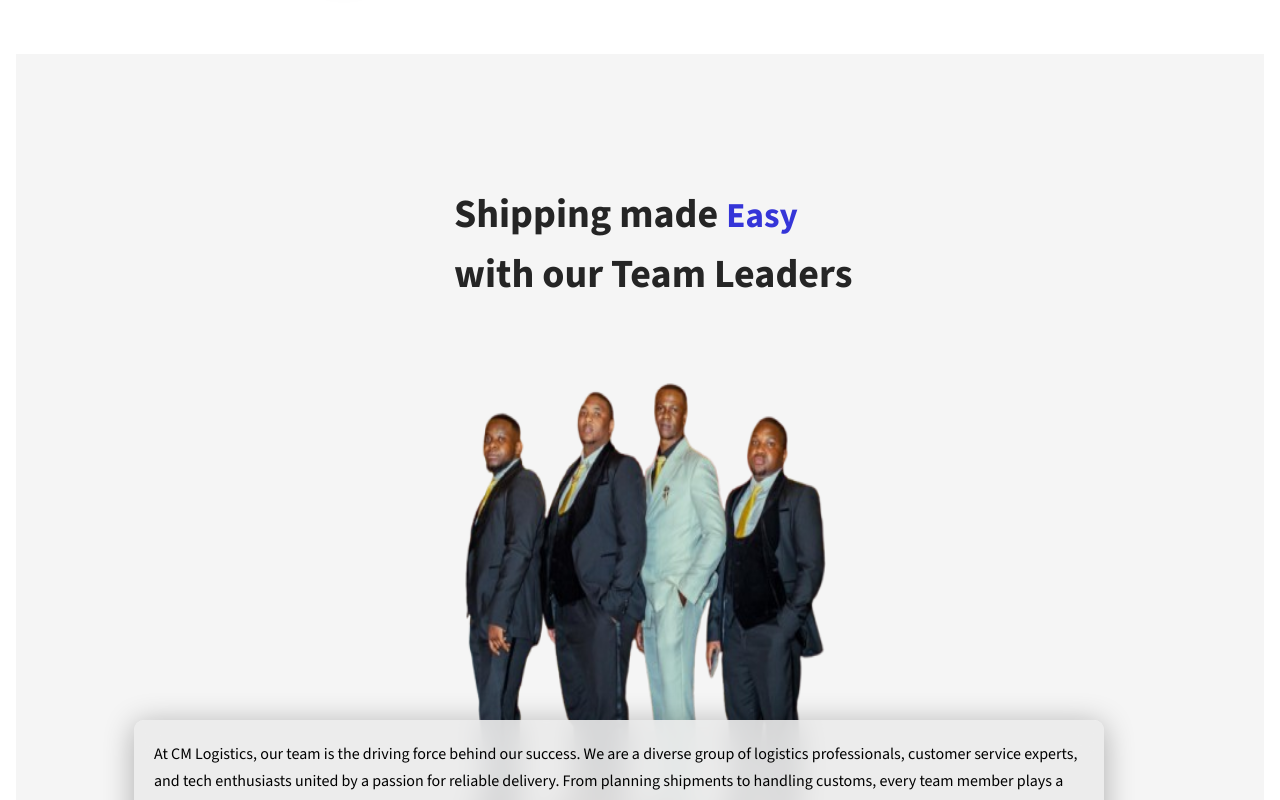
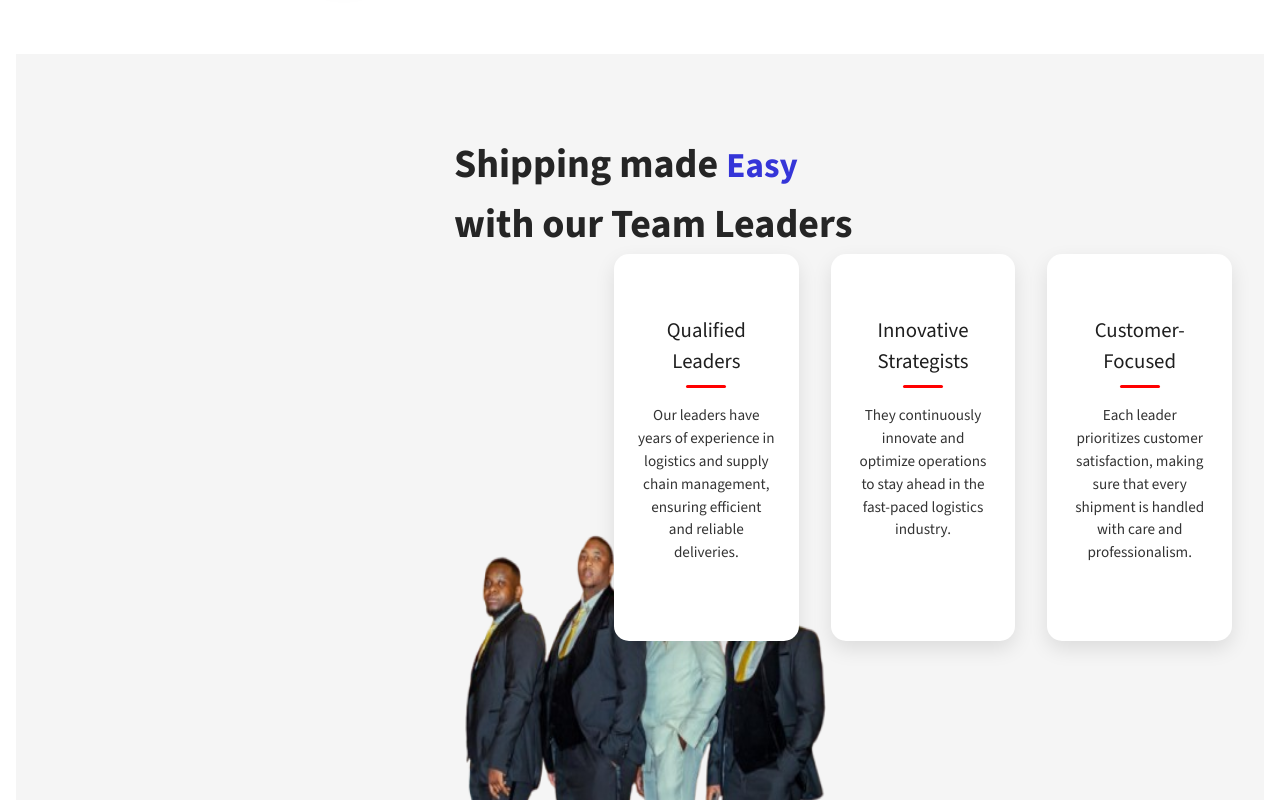
Before and after one commit to Lloydchogari/CM-Logistics, a Next.js app: page /About in a window 1280 px wide. Shown: the part 2400-3200 px from the top of the page. Built offline with nearby package versions, Linux system fonts and the light colour scheme.

Commit message:
first commit

```diff
--- a/app/About/About.scss
+++ b/app/About/About.scss
@@ -484,6 +484,8 @@
   color: #555;
 }
 
+//==TEAM SECTION==//
+
 .teamSection {
   background-color: #f5f5f5;
   padding: 5rem 2rem;
@@ -506,6 +508,54 @@
       margin-left: 320px;
     }
   }
+
+  .leaderCards {
+  display: flex;
+  justify-content: center;
+  gap: 2rem;
+  flex-wrap: nowrap; // allows wrapping on smaller screens
+
+  .card {
+    background: #fff;
+    padding: 3.8rem 1.5rem;
+    border-radius: 15px;
+    box-shadow: 0 8px 20px rgba(0, 0, 0, 0.1);
+    flex: 1 1 30%; // each card takes ~1/3 of the row
+    text-align: center;
+    z-index: 100;
+
+
+    h3 {
+      font-size: 1.3rem;
+      margin-bottom: 0.5rem;
+      color: #1f1f1f;
+    }
+
+    .line {
+      width: 40px;
+      height: 3px;
+      background: red;
+      margin: 0 auto 1rem auto;
+      border-radius: 2px;
+    }
+
+    p {
+      font-size: 0.95rem;
+      line-height: 1.5;
+      color: #333;
+    }
+  }
+
+  @media (max-width: 768px) {
+    flex-direction: column;
+    gap: 1.5rem;
+
+    .card {
+      flex: 1 1 100%;
+    }
+  }
+}
+
 
   .teamContent {
     flex: 1 1 500px;
--- a/app/About/page.tsx
+++ b/app/About/page.tsx
@@ -190,25 +190,59 @@ export default function About() {
 
  <section className="teamSection">
   <div className="teamContainer">
+    {/* Team Image */}
     <div className="teamImage">
       <Image
         src="/TeamZegg1.png"
-              alt="Warehouse"
-              width={400}
-              height={200}
+        alt="CM Logistics Team Leaders"
+        width={800}          // higher width for better quality
+        height={500}         // higher height for better quality
+        quality={100}        // max quality
+        className="teamPhoto"
       />
     </div>
+
+    {/* Team Content */}
     <div className="teamContent">
-          <h2>Shipping made <span>easy</span> <br /> with our Team Leaders</h2>
+      <h2>
+        Shipping made <span>easy</span> <br /> with our Team Leaders
+      </h2>
+
+      {/* Cards */}
+      <div className="leaderCards">
+        <div className="card">
+          <h3>Qualified Leaders</h3>
+          <div className="line"></div>
+          <p>
+            Our leaders have years of experience in logistics and supply chain management, ensuring efficient and reliable deliveries.
+          </p>
+        </div>
+        <div className="card">
+          <h3>Innovative Strategists</h3>
+          <div className="line"></div>
+          <p>
+            They continuously innovate and optimize operations to stay ahead in the fast-paced logistics industry.
+          </p>
+        </div>
+        <div className="card">
+          <h3>Customer-Focused</h3>
+          <div className="line"></div>
+          <p>
+            Each leader prioritizes customer satisfaction, making sure that every shipment is handled with care and professionalism.
+          </p>
+        </div>
+      </div>
+
+      {/* Description */}
       <div className="ptext">
         <p>
-              At CM Logistics, our team is the driving force behind our success. We are a diverse group of logistics professionals, customer service experts, and tech enthusiasts united by a passion for reliable delivery.
-              From planning shipments to handling customs, every team member plays a vital role in ensuring your goods reach their destination smoothly and efficiently. We're proud of the work we do — and even prouder of the trust our clients place in us.
+          At CM Logistics, our team is the driving force behind our success. We are a diverse group of logistics professionals, customer service experts, and tech enthusiasts united by a passion for reliable delivery. From planning shipments to handling customs, every team member plays a vital role in ensuring your goods reach their destination smoothly and efficiently. We're proud of the work we do — and even prouder of the trust our clients place in us.
         </p>
       </div>
     </div>
   </div>
 </section>
+
 
 
      {/* WHY CHOOSE section*/}
--- a/app/page.tsx
+++ b/app/page.tsx
@@ -6,7 +6,6 @@ import '../styles/main.scss';
 import Motto from '../components/Motto';
 import Benefits from '../components/Benefits';
 import Statistics from '../components/Statistics';
-import Testimonials from '../components/Testimonials';
 import Testimonials2 from '../components/Testimonials2';
 import Contact from '../components/Contact';
 import Footer from '../components/Footer';
@@ -23,7 +22,6 @@ export default function Home() {
       <Motto />
       <Statistics />
       <Benefits />
-      <Testimonials />
       <Testimonials2 />
       <Contact />
       <Offices />
--- a/components/Testimonials2.jsx
+++ b/components/Testimonials2.jsx
@@ -8,31 +8,31 @@ import "slick-carousel/slick/slick-theme.css";
 
 const testimonials = [
   {
-    name: "",
+    name: "Edwin Moyo",
     position: "MyCash",
     text: "Creative Journey transformed our brand presence with their innovative approach and attention to detail. Their team is professional, creative, and truly invested in our success from start to finish.",
     rating: 5,
   },
   {
-    name: "CEO",
+    name: "Feng Wei",
     position: "Leengate",
     text: "Their approach transforms ideas into impactful brand experiences, positioning them as trusted partners and true architects of meaningful marketing and storytelling excellence.",
     rating: 4,
   },
   {
-    name: "Manager",
+    name: "Grace Ncube",
     position: "Karan Investiments",
     text: "Creative Journey delivered stunning signage that turned heads and boosted our visibility bold, professional, and perfectly on brand.",
     rating: 5,
   },
   {
-    name: "CEO",
+    name: "Tonderai Rudyi",
     position: "Tatu Capital",
     text: "The visuals from Creative Journey captured our event’s energy perfectly crisp photography and cinematic videography that truly impressed.",
     rating: 5,
   },
   {
-    name: "Marketing Executive",
+    name: "Huang Min",
     position: "Nbs Bank",
     text: "Creative Journey delivered powerful visuals for NBS sharp, professional shots that brought our brand story to life beautifully.",
     rating: 3,
```
Lines whose indentation alone changed are shown as unchanged.
